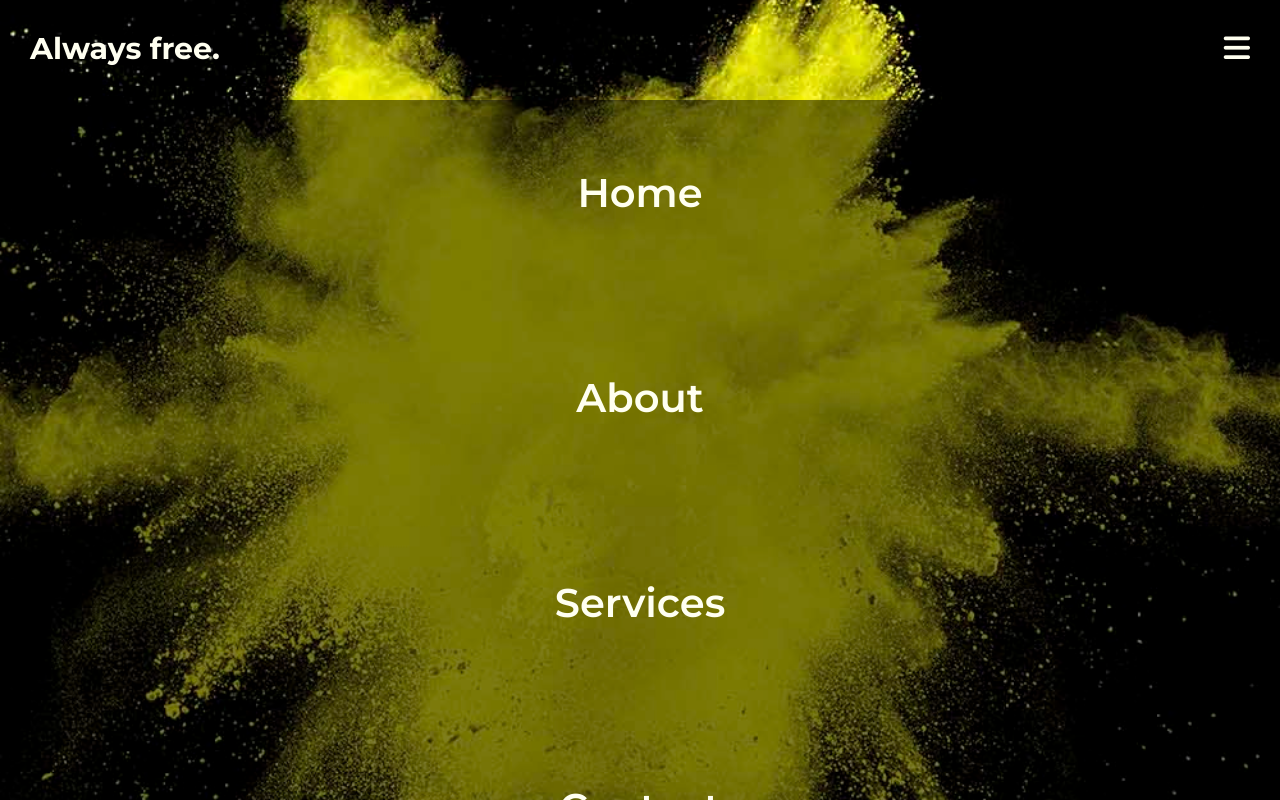
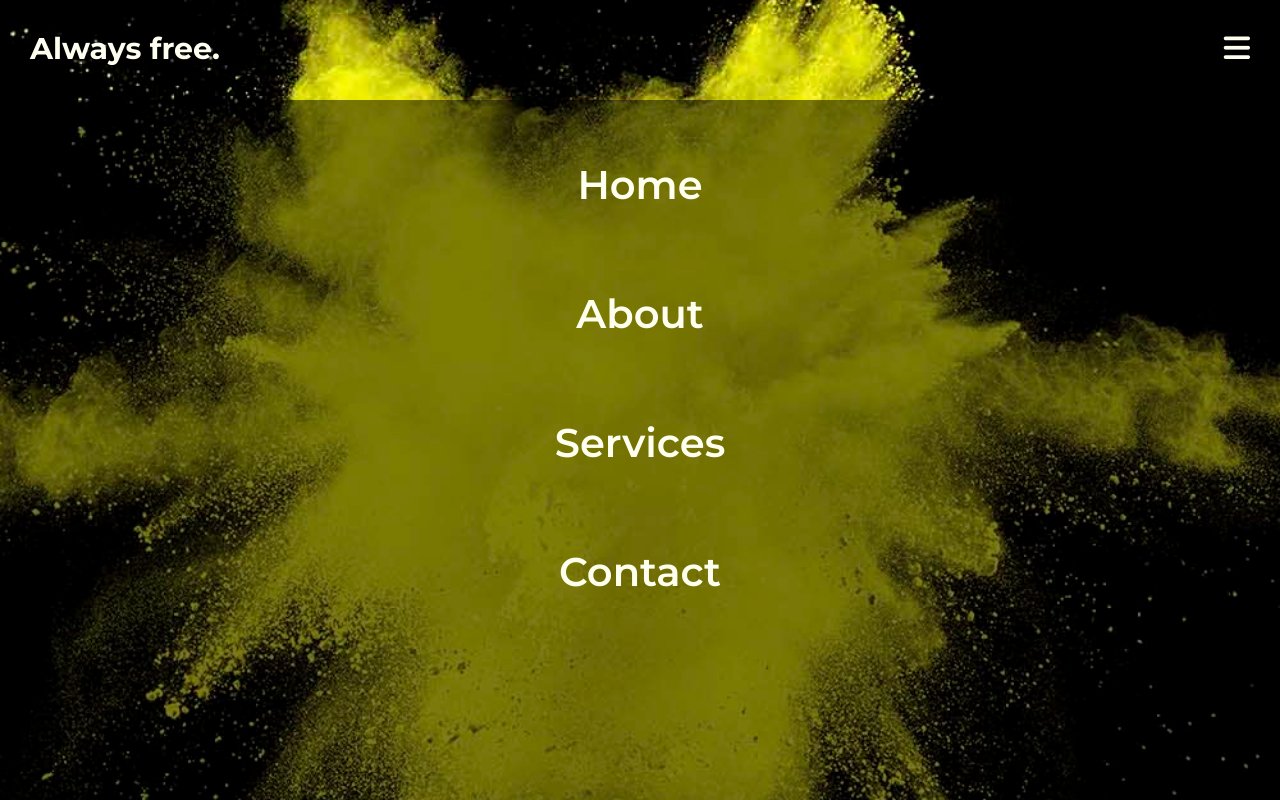
Before and after one commit to inmerzorrilla2/menu2, a plain HTML site: page index.html in a window 1280 px wide. Both pictures are taken after a click on the label 1236 px from the left and 48 px from the top of the page. Drawn offline with Linux system fonts and the light colour scheme.

Commit message:
Fourth commit

```diff
--- a/style.css
+++ b/style.css
@@ -71,12 +71,14 @@ input:checked ~ ul{
 li{
     font-size: 40px;
     cursor: pointer;
-    margin: auto;
+    margin-top: 60px;
+
 
 }
 a {
     font-weight: 600;
     transition: transform 1s, color 0.5s;
+
 }
 
 a:hover {
```
